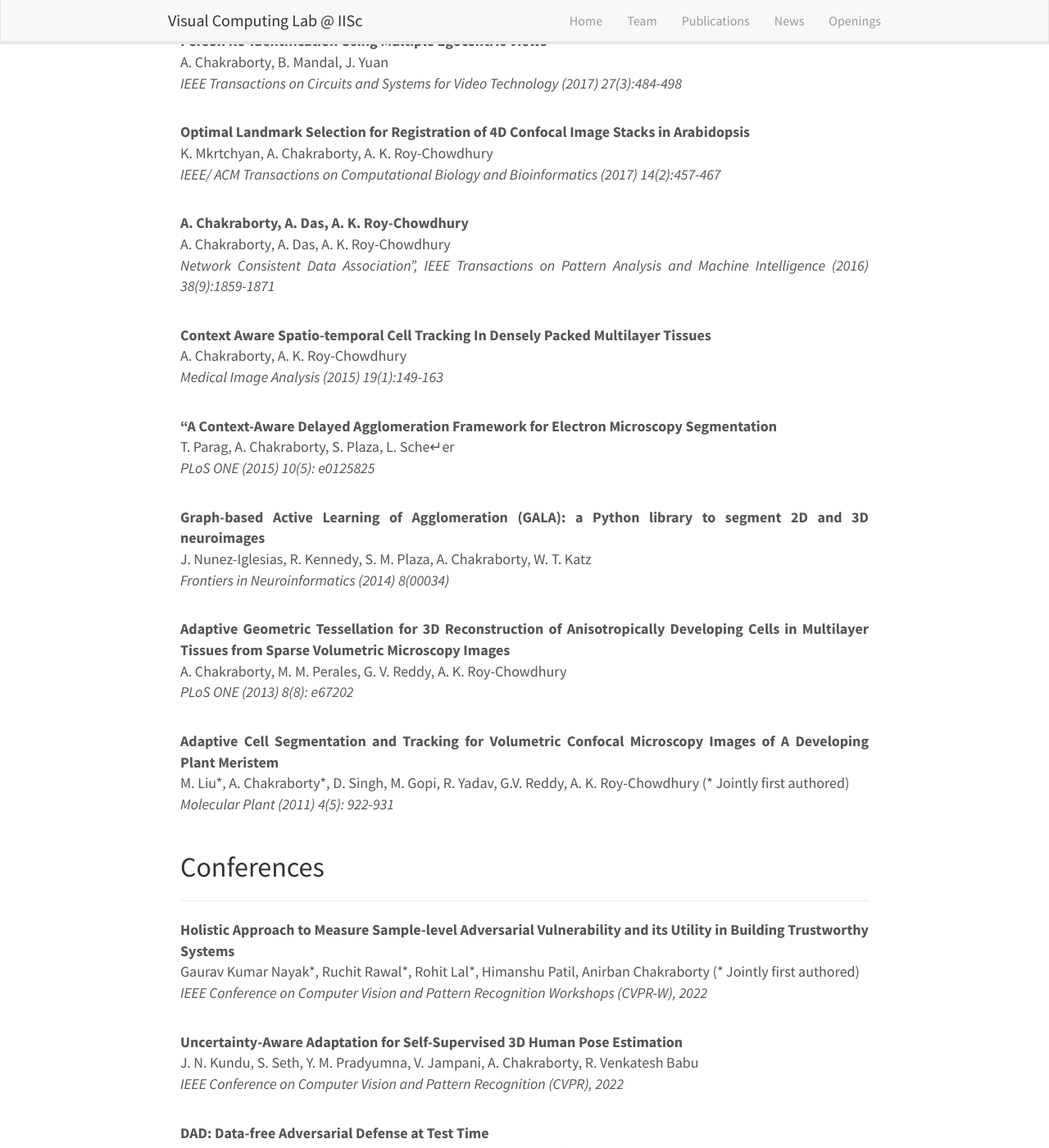
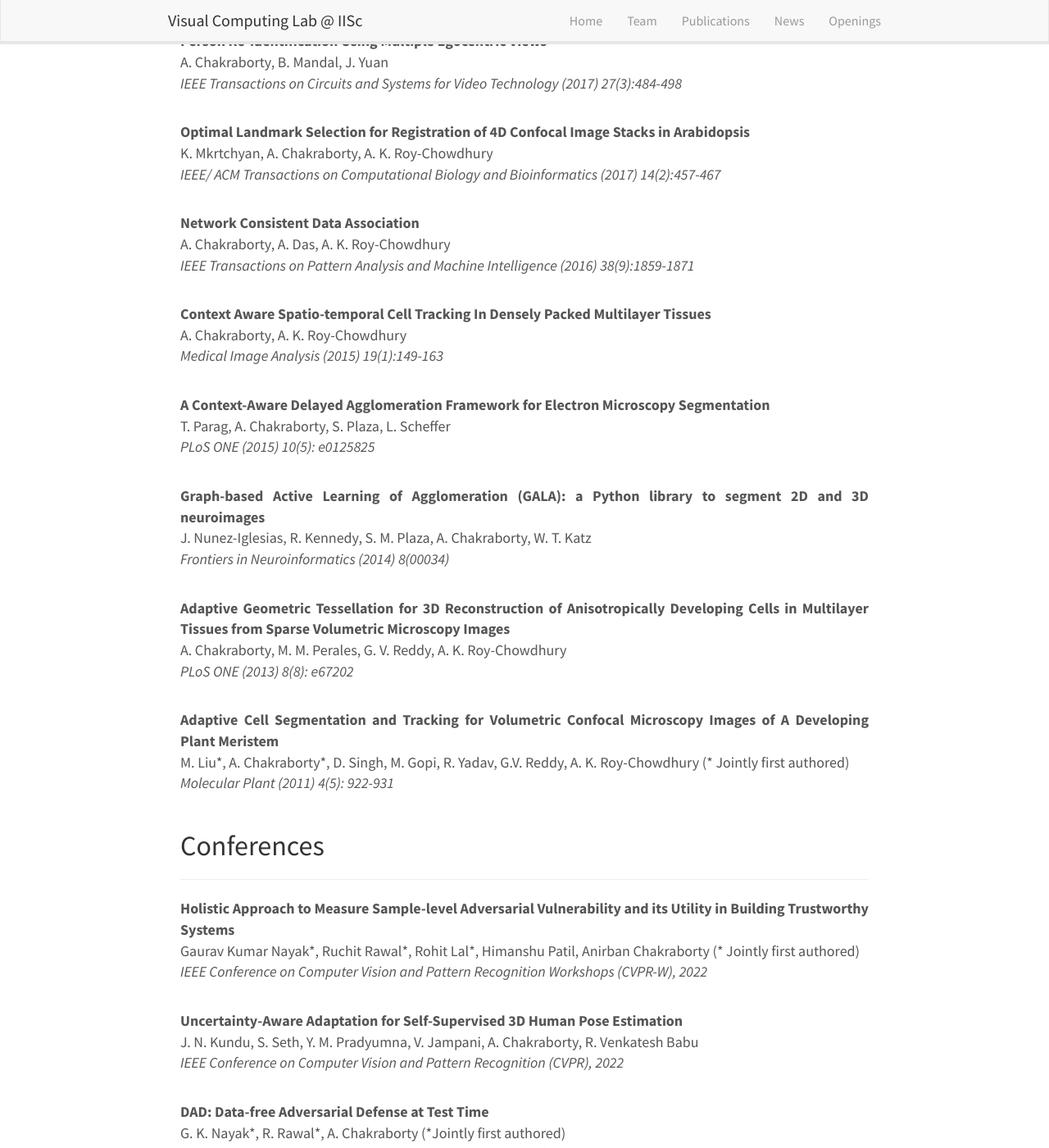
Before and after one commit to vcl-iisc/vclab-website, a Jekyll site: the page built from _pages/publications.md, in a window 1280 px wide and 1400 px high, scrolled down 1244 px. Shown: the whole window at 82% size. Built offline with Jekyll 4.4.1, drawn with Linux system fonts in a browser that asks for light colours; nearby versions of some CDN libraries; some of the changed text lies outside the part shown.

Commit message:
Error in publication page fixed

```diff
--- a/_data/publications.yml
+++ b/_data/publications.yml
@@ -44,7 +44,7 @@
   pub: Advances in Neural Information Processing Systems (NeurIPS), 2021.
   type: conference
 
-- paper: 'MMD-ReID: A Simple but E↵ective Solution for Visible-Thermal Person ReID'
+- paper: 'MMD-ReID: A Simple but Effective Solution for Visible-Thermal Person ReID'
   author: C. Jambigi*, R. Rawal*, A. Chakraborty (* Jointly first authored)
   pub: British Machine Vision Conference (BMVC), 2021 (Oral)
   type: conference
@@ -204,9 +204,9 @@
   pub: IEEE/ ACM Transactions on Computational Biology and Bioinformatics (2017) 14(2):457-467
   type: journal
 
-- paper: A. Chakraborty, A. Das, A. K. Roy-Chowdhury
+- paper: Network Consistent Data Association
   author: A. Chakraborty, A. Das, A. K. Roy-Chowdhury
-  pub: Network Consistent Data Association”, IEEE Transactions on Pattern Analysis and Machine Intelligence (2016) 38(9):1859-1871
+  pub: IEEE Transactions on Pattern Analysis and Machine Intelligence (2016) 38(9):1859-1871
   type: journal
 
 - paper: Context Aware Spatio-temporal Cell Tracking In Densely Packed Multilayer Tissues
@@ -214,8 +214,8 @@
   pub: Medical Image Analysis (2015) 19(1):149-163
   type: journal
 
-- paper: “A Context-Aware Delayed Agglomeration Framework for Electron Microscopy Segmentation
-  author: T. Parag, A. Chakraborty, S. Plaza, L. Sche↵er
+- paper: A Context-Aware Delayed Agglomeration Framework for Electron Microscopy Segmentation
+  author: T. Parag, A. Chakraborty, S. Plaza, L. Scheffer
   pub: 'PLoS ONE (2015) 10(5): e0125825'
   type: journal
 
```
